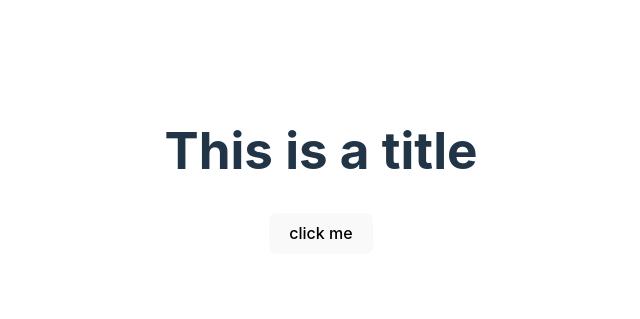
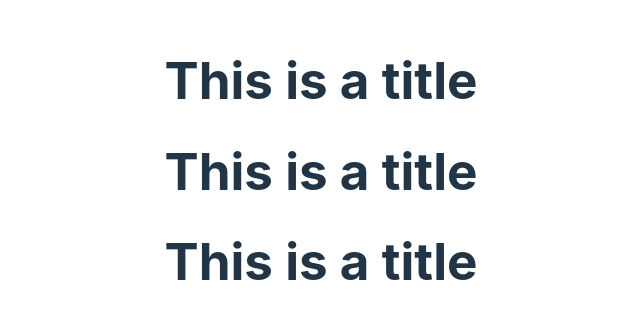
Before and after one commit to Mawais200/React01, a React (Vite) app in the folder React01/: page / in a window 1280 px wide. Shown: the part 229-548 px from the top of the page, without its empty margins (319-959 px from the left). Built offline with nearby package versions, Linux system fonts and the light colour scheme.

Commit message:
use className instead of class bcz class is reserved keyword of js

```diff
--- a/React01/src/App.jsx
+++ b/React01/src/App.jsx
@@ -7,7 +7,9 @@ function App() {
   return (
     <>
     <Tittle/>
-      <button>click me</button>
+    <Tittle/>
+    <Tittle/>
+
     </>
   )
 }
```
